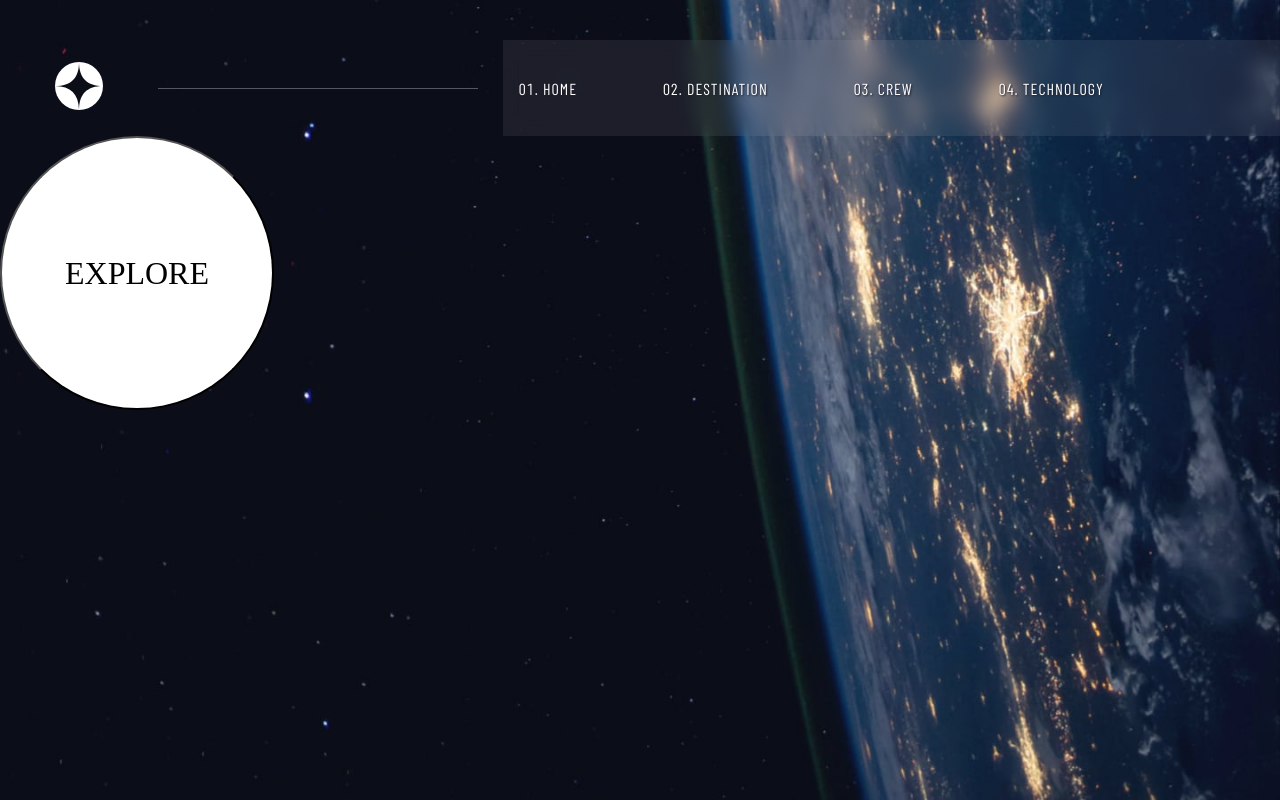
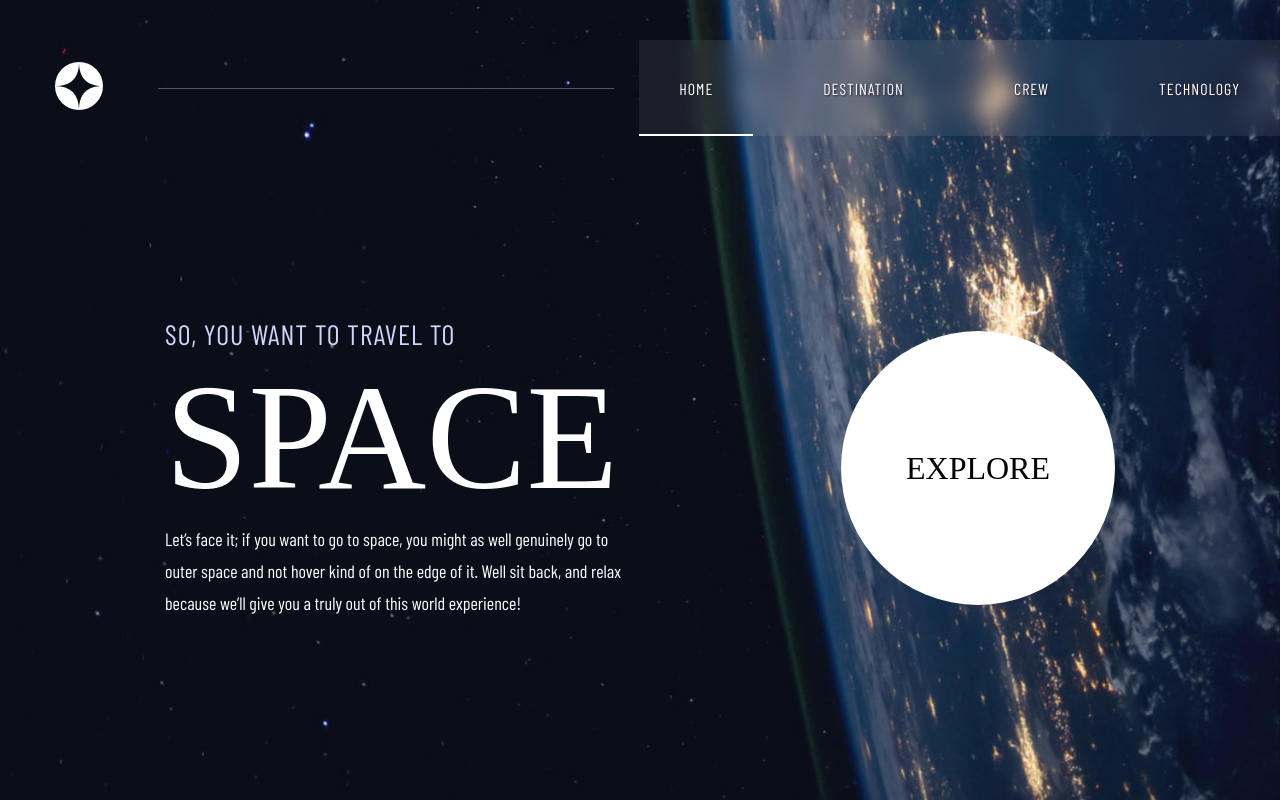
Before and after one commit to Miyka96/Space-Tourism--React-Project, a React (Create React App) app: page / in a window 1280 px wide. Built offline with nearby package versions, Linux system fonts and the light colour scheme; a web font is replaced by a local one.

Commit message:
active navbar && homepage style

```diff
--- a/src/App.css
+++ b/src/App.css
@@ -10,6 +10,7 @@
 h1{
     font-family: 'Bellefair', serif;
     font-size: 150px;
+    font-weight: 200;
 }
 h2{
     font-family: 'Bellefair', serif;
@@ -27,6 +28,7 @@ h5{
     font-family: 'Barlow Condensed', sans-serif;
     font-size: 28px;
     letter-spacing: 1px;
+    text-transform: uppercase;
 }
 .subheading1{
     font-family: 'Bellefair', serif;
@@ -41,7 +43,6 @@ h5{
     font-size: 16px;
     letter-spacing: 1px;
     text-transform: uppercase;
-    list-style: decimal-leading-zero;
 }
 
 
--- a/src/App.jsx
+++ b/src/App.jsx
@@ -1,4 +1,4 @@
-import { useState } from "react";
+import { useState} from "react";
 import "./App.css";
 import Navbar from "./Components/Partials/Navbar/Navbar";
 import Section from "./Components/Section/Section";
@@ -16,6 +16,7 @@ function App() {
     setSection("Destination");
   }
 
+
   return (
     <div className="App">
       <Section className="animate__animated animate__fadeIn" sectionId={section}>
@@ -24,6 +25,7 @@ function App() {
           onClick={setSection}
           liClass={["mainMenuLi nav_text"]}
           ulClass="mainMenuUl"
+          currentSect= {section}
         >
           <MenuDecoration/>
         </Navbar>
--- a/src/Components/Home/Home.jsx
+++ b/src/Components/Home/Home.jsx
@@ -2,7 +2,14 @@ import "./index.css";
 
 const Home = ({children}) => {
   return (
-    <div className="animate__animated animate__fadeIn">
+    <div className="homeSection animate__animated animate__fadeIn">
+        <div className="text_wrapper">
+          <h5>so, you want to travel to</h5>
+          <h1>SPACE</h1>
+          <p>Let’s face it; if you want to go to space, you might as well genuinely go to outer space
+            and not hover kind of on the edge of it.
+            Well sit back, and relax because we’ll give you a truly out of this world experience!</p>
+        </div>
         {children}
     </div>
   );
--- a/src/Components/Home/index.css
+++ b/src/Components/Home/index.css
@@ -4,4 +4,26 @@
     background-image: url('../../Assets/home/background-home-desktop.jpg');
     background-repeat: no-repeat;
     background-size: cover;
+    display:flex;
+    flex-direction: column;
 }
+.homeSection{
+    overflow: hidden;
+    flex-grow: 2;
+    display:flex;
+    align-items:center;
+    justify-content: space-between;
+    padding: 0 165px;
+}
+.text_wrapper{
+    width: 50%;
+}
+.text_wrapper>h5{
+    color: var(--light);
+    font-weight: 100;
+}
+.text_wrapper>p{
+    font-family: 'Barlow Condensed', sans-serif;
+    font-size: 18px;
+    line-height: 32px;
+}
--- a/src/Components/Partials/Button/index.css
+++ b/src/Components/Partials/Button/index.css
@@ -1,4 +1,5 @@
 .mainBtn{
+    border: none;
     width:274px;
     height: 274px;
     border-radius:100%;
--- a/src/Components/Partials/Navbar/Navbar.jsx
+++ b/src/Components/Partials/Navbar/Navbar.jsx
@@ -1,16 +1,17 @@
 import './index.css'
 
-const Navbar = ({ children, onClick, navList, liClass, ulClass}) => {
+const Navbar = ({ children, onClick, navList, liClass, ulClass, currentSect}) => {
 
     const callback = (e) => {
         onClick(e.target.textContent)
     }
 
+
     return(
         <div className="nav">
             {children}
             <ul className={ulClass}>
-            {navList.map((navEl) => (<li key={navEl} className={[liClass]}  onClick={callback}>{navEl}</li>) )}
+            {navList.map((navEl) => (<li key={navEl} className={ currentSect === navEl ? ['active' + ' ' + liClass] : liClass}  onClick={callback}>{navEl}</li>) )}
         </ul>
         </div>
     )
--- a/src/Components/Partials/Navbar/index.css
+++ b/src/Components/Partials/Navbar/index.css
@@ -5,7 +5,7 @@
 }
 .mainMenuUl{
     list-style: none;
-    width:777px;
+    max-width:777px;
     height: 96px;
     color: white;
     display:flex;
@@ -16,8 +16,33 @@
     backdrop-filter: blur(10px);
 }
 .mainMenuLi{
-    margin: 0 40px;
+    padding: 0 40px;
     filter: blur(0px);
     cursor:pointer;
     text-shadow: 1px 1px 2px rgb(34, 32, 47);
+    line-height: 95px;
+    position: relative;
 }
+.mainMenuLi:hover::after{
+    position: absolute;
+    content: '';
+    height: 2px;
+    width: 100%;
+    margin: 0 auto;
+    left: 0;
+    right: 0;
+    bottom: 0;
+    background: #85868b;
+}
+.mainMenuLi.active::after{
+    position: absolute;
+    content: '';
+    height: 2px;
+    width: 100%;
+    margin: 0 auto;
+    left: 0;
+    right: 0;
+    bottom: 0;
+    background: white;
+
+}
```
